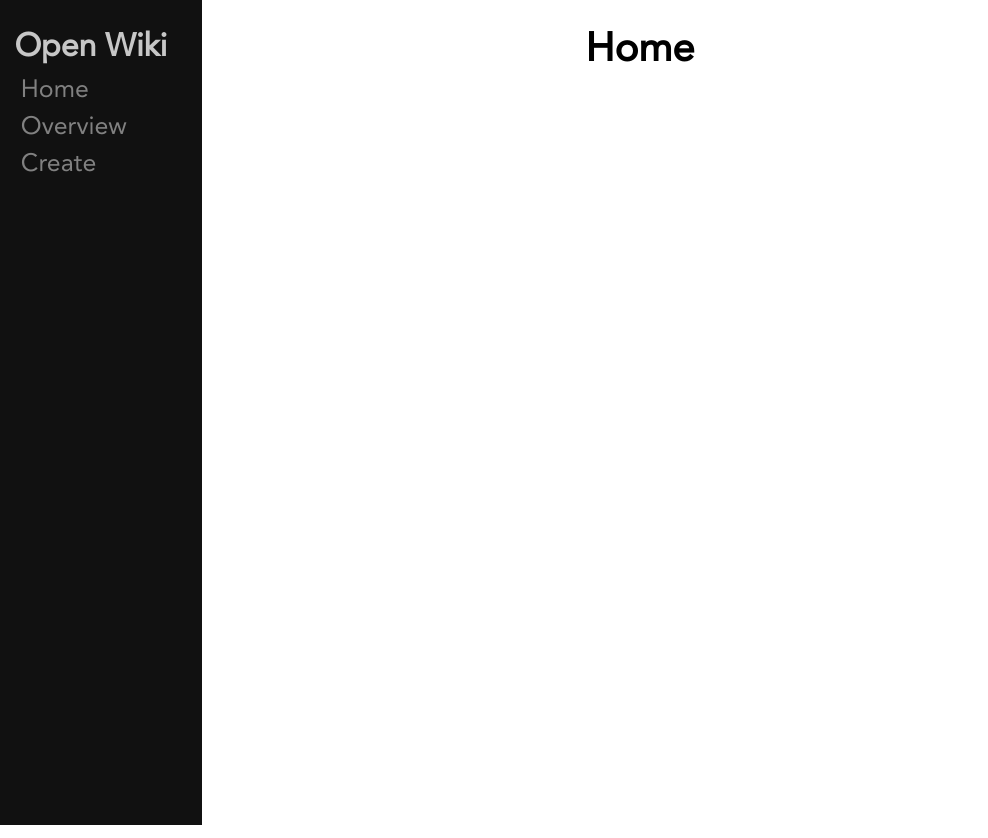
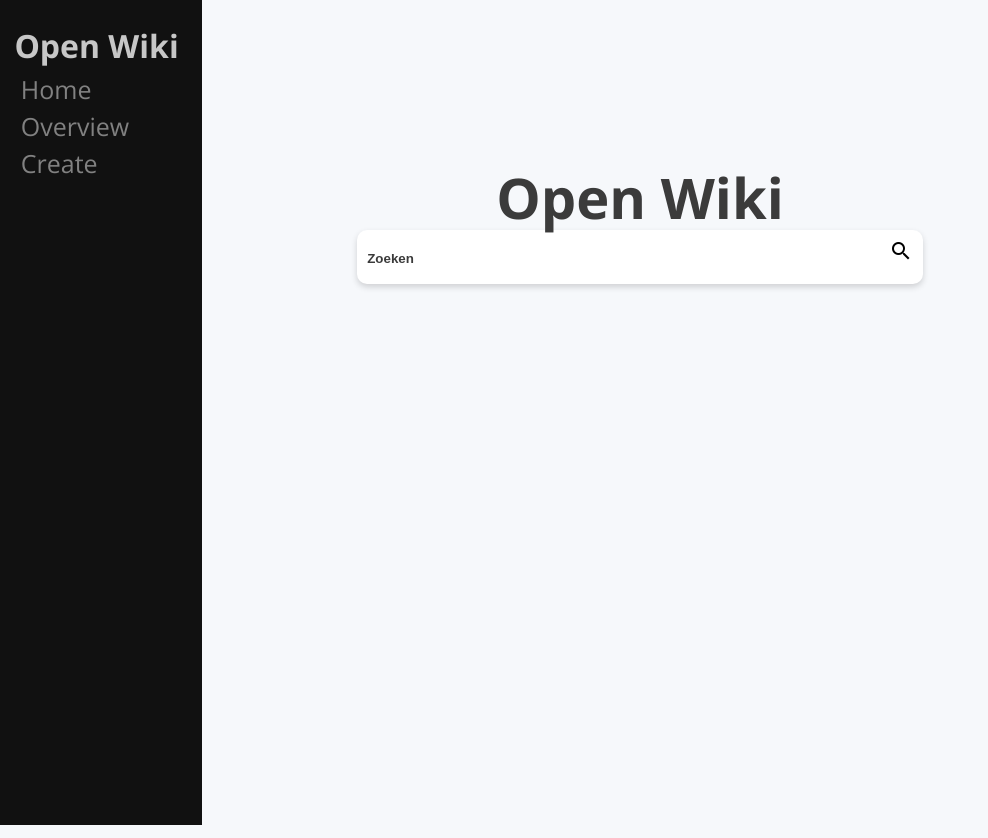
Before and after one commit to open-wiki/wiki, a Next.js app: page / in a window 1280 px wide. Shown: the whole page, without its empty margins (0-988 px from the left). Built offline with nearby package versions, Linux system fonts and the light colour scheme.

Commit message:
Searchbar component

```diff
--- a/components/Layout.js
+++ b/components/Layout.js
@@ -1,12 +1,21 @@
-import styles from '../styles/Layout.module.css'
+import styles from './Layout.module.css'
 import Navbar from './navbar/Navbar'
+import Head from 'next/head'
 
 const Layout = ({ children }) => {
   return (
-    <div className="content">
-      <Navbar />
-      <div className={styles.container}>{children}</div>
-    </div>
+    <>
+      <Head>
+        <link
+          href="https://fonts.googleapis.com/icon?family=Material+Icons"
+          rel="stylesheet"
+        />
+      </Head>
+      <div className="content">
+        <Navbar />
+        <div className={styles.container}>{children}</div>
+      </div>
+    </>
   )
 }
 
--- /dev/null
+++ b/components/searchbar/Searchbar.js
@@ -0,0 +1,12 @@
+import Styles from './Searchbar.module.css'
+
+const Searchbar = () => {
+  return (
+    <div className={Styles.searchbar}>
+      <input className={Styles.input} type="text" placeholder="Zoeken" name="s" />
+      <span className="material-icons md-24">search</span>
+    </div>
+  )
+}
+
+export default Searchbar
--- /dev/null
+++ b/components/searchbar/Searchbar.module.css
@@ -0,0 +1,18 @@
+.input {
+  width: 40vw;
+  height: 30px;
+  vertical-align: center;
+  border: white;
+  padding: 5px;
+}
+
+.input::placeholder {
+  font-weight: 800;
+  color: #3b3b3b;
+}
+
+.searchbar {
+  background: white;
+  box-shadow: 0px 3px 6px 0px rgba(0, 0, 0, 0.16);
+  border-radius: 10px;
+}
--- a/package.json
+++ b/package.json
@@ -19,6 +19,7 @@
     "*.{js,css,md}": "prettier --write"
   },
   "dependencies": {
+    "material-design-icons": "^3.0.1",
     "next": "10.0.8",
     "react": "17.0.1",
     "react-dom": "17.0.1",
--- a/pages/articles/[id].js
+++ b/pages/articles/[id].js
@@ -1,4 +1,4 @@
-import Markdown from '../../components/article/Index'
+import Markdown from '../../components/article/Article'
 
 const Article = () => {
   return (
--- a/pages/index.js
+++ b/pages/index.js
@@ -1,7 +1,13 @@
+import Searchbar from '../components/searchbar/Searchbar'
+import Styles from './index.module.css'
+
 export default function Home() {
   return (
-    <div>
-      <h1>Home</h1>
+    <div className={Styles.container}>
+      <div className={Styles.search}>
+        <h1>Open Wiki</h1>
+        <Searchbar />
+      </div>
     </div>
   )
 }
--- /dev/null
+++ b/pages/index.module.css
@@ -0,0 +1,12 @@
+.container {
+  display: grid;
+  grid-template-columns: auto;
+  grid-template-rows: 50vh 1fr;
+  justify-content: center;
+  width: 100%;
+}
+.search {
+  grid-row: 1;
+  align-self: center;
+  text-align: center;
+}
--- a/styles/globals.css
+++ b/styles/globals.css
@@ -3,12 +3,7 @@
    License: none (public domain)
 */
 
-@font-face {
-  font-family: 'Avenir';
-  src: url('/public/fonts/metropolis/Avenir Regular.ttf');
-  font-style: normal;
-  font-weight: 400;
-}
+@import url('https://fonts.googleapis.com/css2?family=Open+Sans:wght@400;600;700;800&display=swap');
 
 html,
 body,
@@ -96,7 +91,7 @@ video {
   border: 0;
   font-size: 100%;
   vertical-align: baseline;
-  font-family: 'Avenir', Arial;
+  font-family: 'Open Sans', sans-serif;
 }
 /* HTML5 display-role reset for older browsers */
 article,
@@ -135,9 +130,15 @@ table {
   border-spacing: 0;
 }
 
+body {
+  background-color: #f6f8fb;
+}
+
 h1 {
-  font-size: 2.5rem;
-  font-family: 'Avenir', Arial;
+  font-size: 3.5rem;
+  font-weight: 700;
+  font-family: 'Open Sans', sans-serif;
+  color: #3b3b3b;
 }
 
 h2 {
```
Also changed, not shown: components/Layout.module.css (renamed from styles/Layout.module.css), components/article/Article.js (renamed from components/article/Index.js), 1 other file (tests, documents, lock files or other folders).
